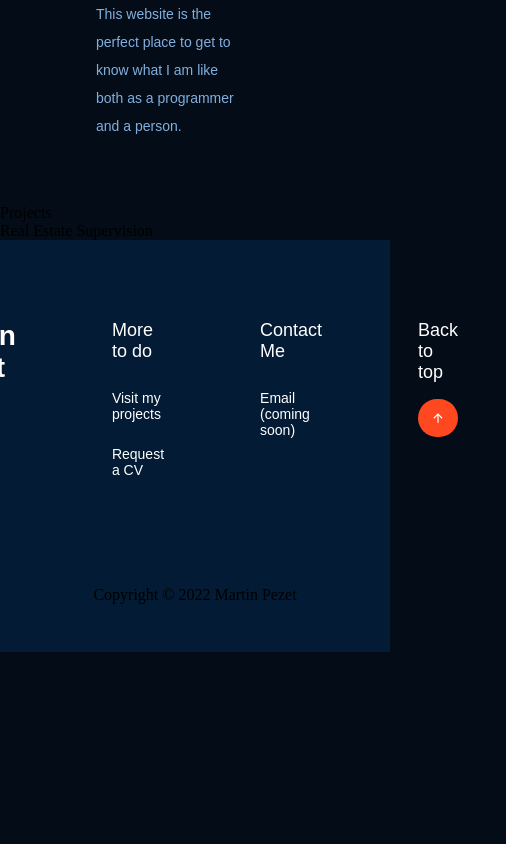
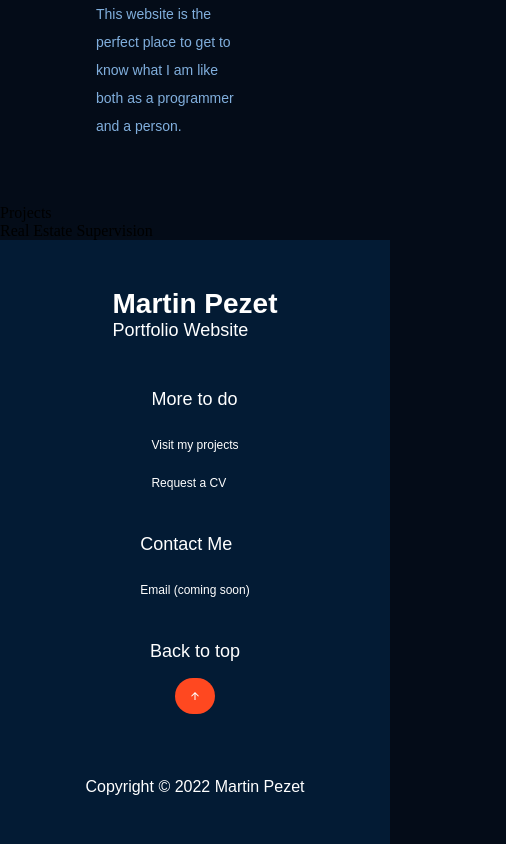
Before and after one commit to MartinPezet/portfolio-website, a React (Create React App) app in the folder client/: page / in a window 390 px wide. Shown: the part 4361-5205 px from the top of the page, 506 px wide, since content can reach past the window. Before the commit the page ends 5013 px from the top, so only its background shows below. Built offline with nearby package versions, Linux system fonts and the light colour scheme.

Commit message:
Footer Styling Complete

```diff
--- a/client/src/containers/footer/Footer.js
+++ b/client/src/containers/footer/Footer.js
@@ -7,6 +7,7 @@ const Footer = () => {
   return (
     <section className="footer">
       <div className="footerContent">
+        <div className="footerContentContainer1">
           <div className="footerContentTitle">
             <h1>Martin Pezet</h1>
             <h2>Portfolio Website</h2>
@@ -16,6 +17,8 @@ const Footer = () => {
             <a href='#projects'>Visit my projects</a>
             <a href='#downloadCV'>Request a CV</a>
           </div>
+        </div>
+        <div className="footerContentContainer2">
           <div className="footerContentContact">
             <h2>Contact Me</h2>
             <a href='#email-me'>Email (coming soon)</a>
@@ -23,6 +26,7 @@ const Footer = () => {
           <div className="footerContentBackToTop">
             <h2>Back to top</h2>
             <a href='#navbar'>{<RiArrowUpLine />}</a>
+          </div>
         </div>
       </div>
       <div className="footerCopyright">
--- a/client/src/containers/footer/footer.css
+++ b/client/src/containers/footer/footer.css
@@ -12,7 +12,14 @@
     justify-content: center;
 }
 
-.footerContent div {
+.footerContentContainer1,
+.footerContentContainer2 {
+    display: flex;
+    flex-direction: row;
+}
+
+.footerContentContainer1 div,
+.footerContentContainer2 div {
     padding: 3rem;
     display: flex;
     flex-direction: column;
@@ -37,7 +44,7 @@
 
 .footerContent a {
     padding: 0.75rem 0;
-    font-size: 14px;
+    font-size: 12px;
     /* color: var(--colorText); */
 }
 
@@ -52,7 +59,7 @@
 .footerContentBackToTop a {
     width: 40px;
     border-radius: 30px;
-    border-width: 1px;
+    border-width: 0px;
     background: var(--colorButton);
 
     display: flex;
@@ -63,4 +70,26 @@
     display: flex;
     justify-content: center;
     padding: 3rem;
+    color: #fff;
+    font-family: var(--fontFamily);
 }
+
+@media screen and (max-width: 860px) {
+    .footerContentContainer1, .footerContentContainer2 {
+        flex-direction: column;
+        align-items: center;
+    }
+}
+
+@media screen and (max-width: 500px) {
+    .footerContent {
+        flex-direction: column;
+    }
+    .footerContentContainer1 div,
+    .footerContentContainer2 div {
+        padding: 1rem;
+        display: flex;
+        flex-direction: column;
+    }
+
+}
```
Lines whose indentation alone changed are shown as unchanged.
